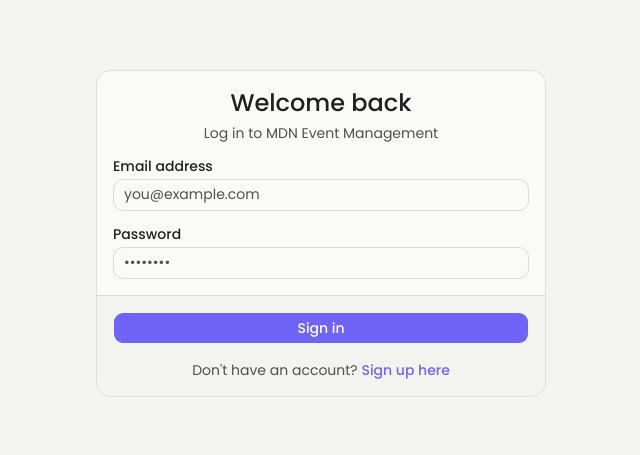
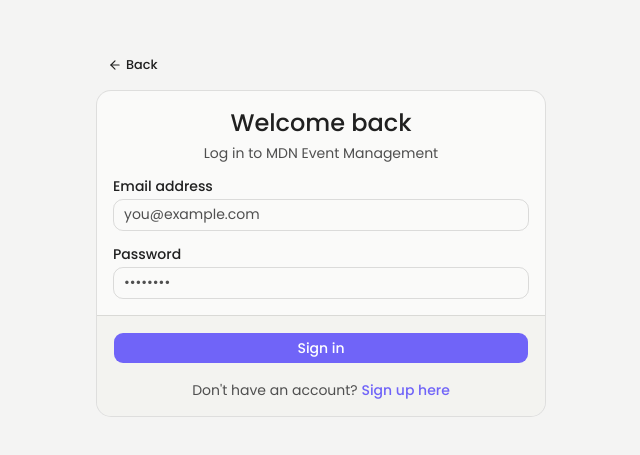
Before and after one commit to dBystersky/MDN_EventManagement, a Next.js app in the folder mdn-event-management/: page /login in a window 1280 px wide. Shown: the part 167-622 px from the top of the page, without its empty margins (319-959 px from the left). Built offline with nearby package versions, Linux system fonts and the light colour scheme.

Commit message:
ui: Add back button to login
Added a back button to the login page - easier navigation

```diff
--- a/mdn-event-management/app/login/page.tsx
+++ b/mdn-event-management/app/login/page.tsx
@@ -2,10 +2,10 @@
 
 import { useState } from "react";
 import Link from "next/link";
-import { CircleAlertIcon } from "lucide-react";
+import { ArrowLeftIcon, CircleAlertIcon } from "lucide-react";
 
 import { Alert, AlertDescription, AlertTitle } from "@/components/ui/alert";
-import { Button } from "@/components/ui/button";
+import { Button, buttonVariants } from "@/components/ui/button";
 import {
   Card,
   CardContent,
@@ -18,6 +18,7 @@
 import { Input } from "@/components/ui/input";
 import { Label } from "@/components/ui/label";
 import { useFieldValidation } from "@/hooks/use-field-validation";
+import { cn } from "@/lib/utils";
 import { validateLogin } from "@/lib/validation";
 
 export default function LoginPage() {
@@ -59,7 +60,12 @@
 
   return (
     <div className="min-h-screen flex items-center justify-center bg-background p-4">
-      <Card className="w-full max-w-md">
+      <div className="w-full max-w-md">
+        <Link href="/" className={cn(buttonVariants({ variant: "ghost", size: "sm" }), "mb-3")}>
+          <ArrowLeftIcon />
+          Back
+        </Link>
+        <Card>
           <CardHeader className="text-center">
             <CardTitle className="text-2xl">Welcome back</CardTitle>
             <CardDescription>Log in to MDN Event Management</CardDescription>
@@ -121,5 +127,6 @@
           </CardFooter>
         </Card>
       </div>
+    </div>
   );
 }
```
Lines whose indentation alone changed are shown as unchanged.
